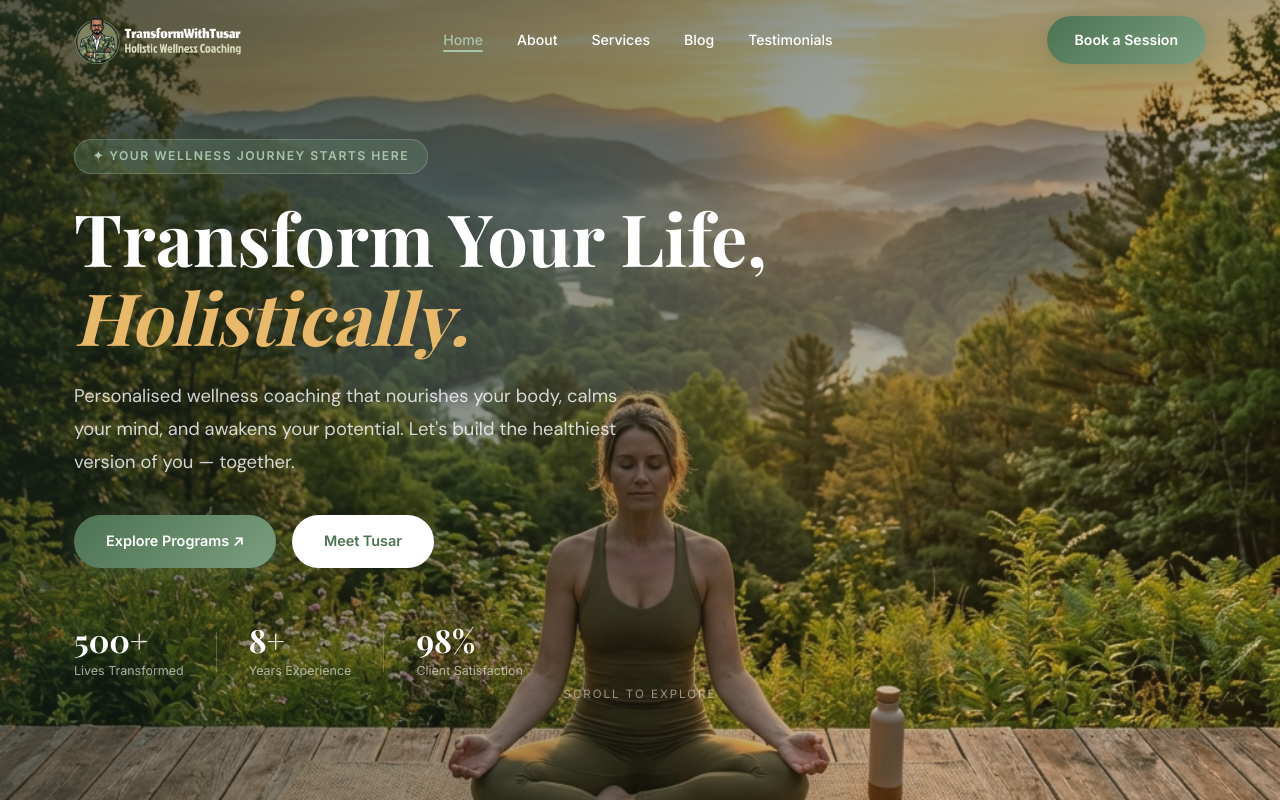
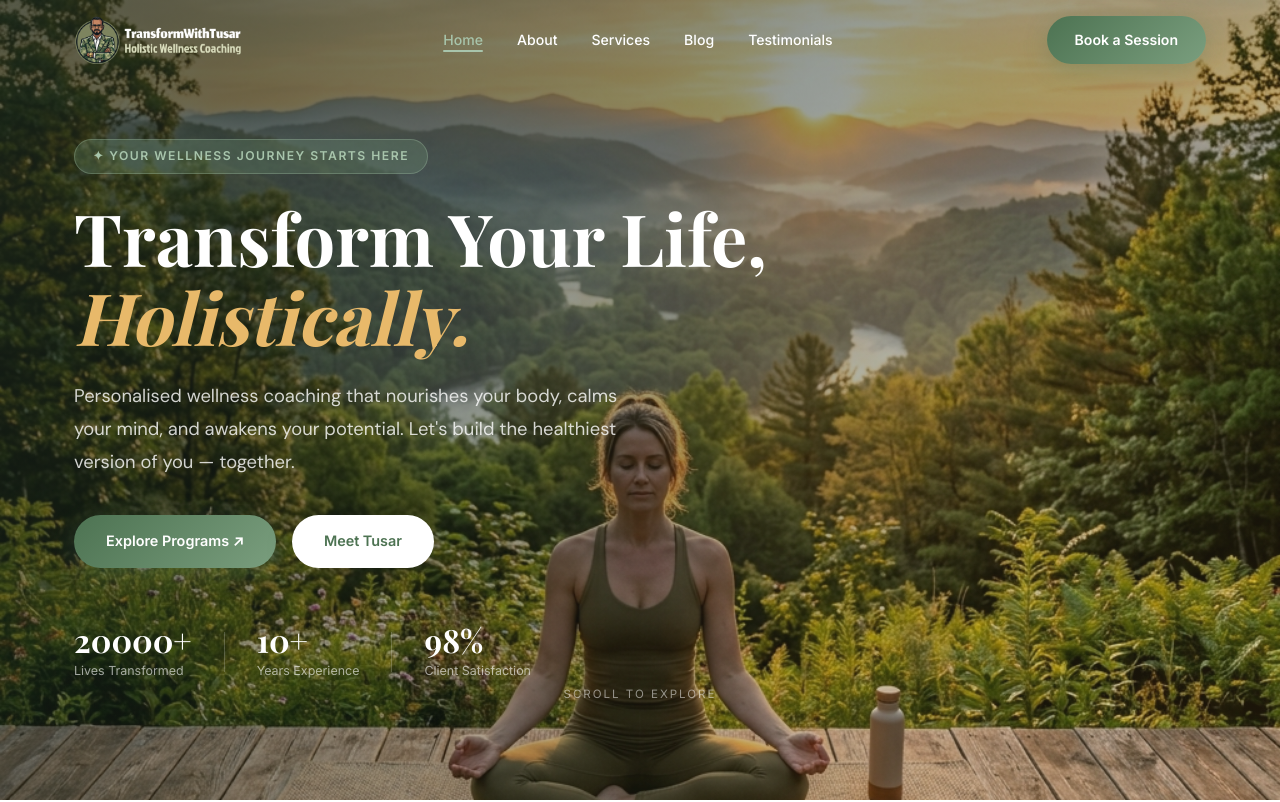
Before and after one commit to growthapex05-ux/transformwithtusar, a React (Vite) app: page / in a window 1280 px wide. Shown: the top 802 px of the page. Built offline with nearby package versions, Linux system fonts and the light colour scheme; a web font is replaced by a local one.

Commit message:
Update hero stats to 20000+ lives and 10+ years experience

```diff
--- a/src/pages/Home.jsx
+++ b/src/pages/Home.jsx
@@ -62,9 +62,9 @@ export default function Home() {
             <Link to="/about" className={styles.btnWhite}>Meet Tusar</Link>
           </div>
           <div className={styles.heroStats}>
-            <div className={styles.stat}><span className={styles.statNum}>500+</span><span className={styles.statLabel}>Lives Transformed</span></div>
+            <div className={styles.stat}><span className={styles.statNum}>20000+</span><span className={styles.statLabel}>Lives Transformed</span></div>
             <div className={styles.statDiv} />
-            <div className={styles.stat}><span className={styles.statNum}>8+</span><span className={styles.statLabel}>Years Experience</span></div>
+            <div className={styles.stat}><span className={styles.statNum}>10+</span><span className={styles.statLabel}>Years Experience</span></div>
             <div className={styles.statDiv} />
             <div className={styles.stat}><span className={styles.statNum}>98%</span><span className={styles.statLabel}>Client Satisfaction</span></div>
           </div>
```
